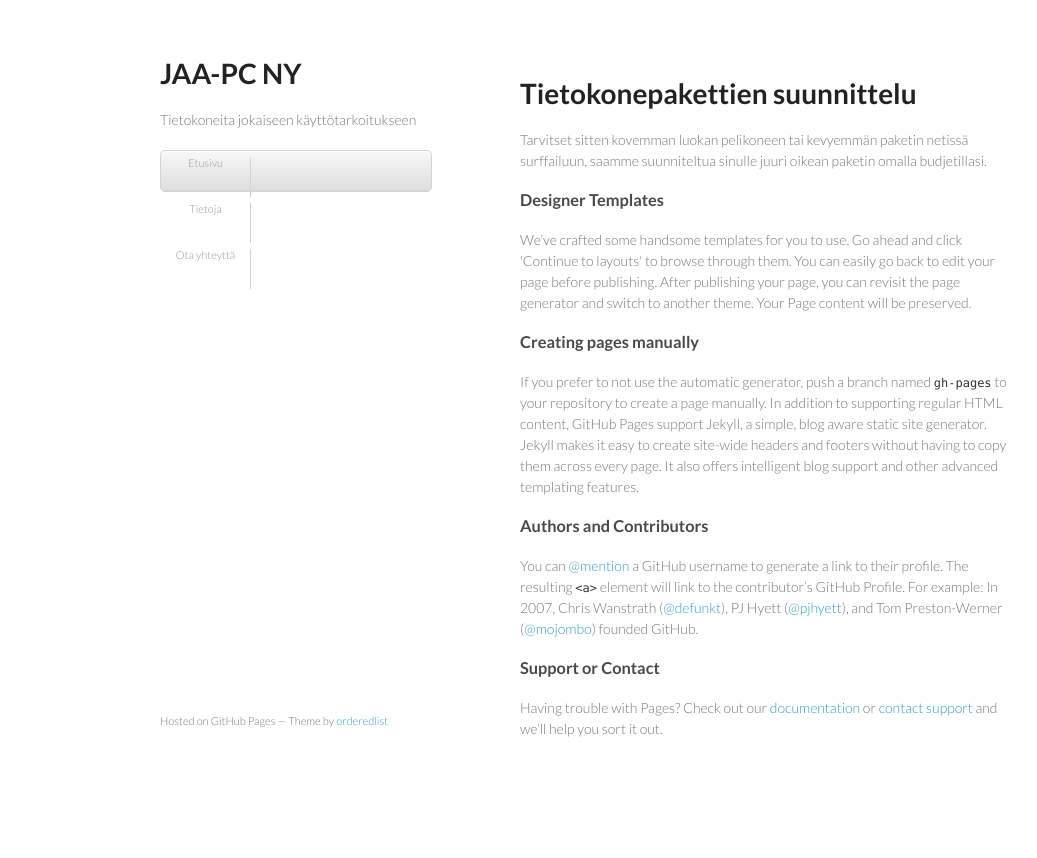
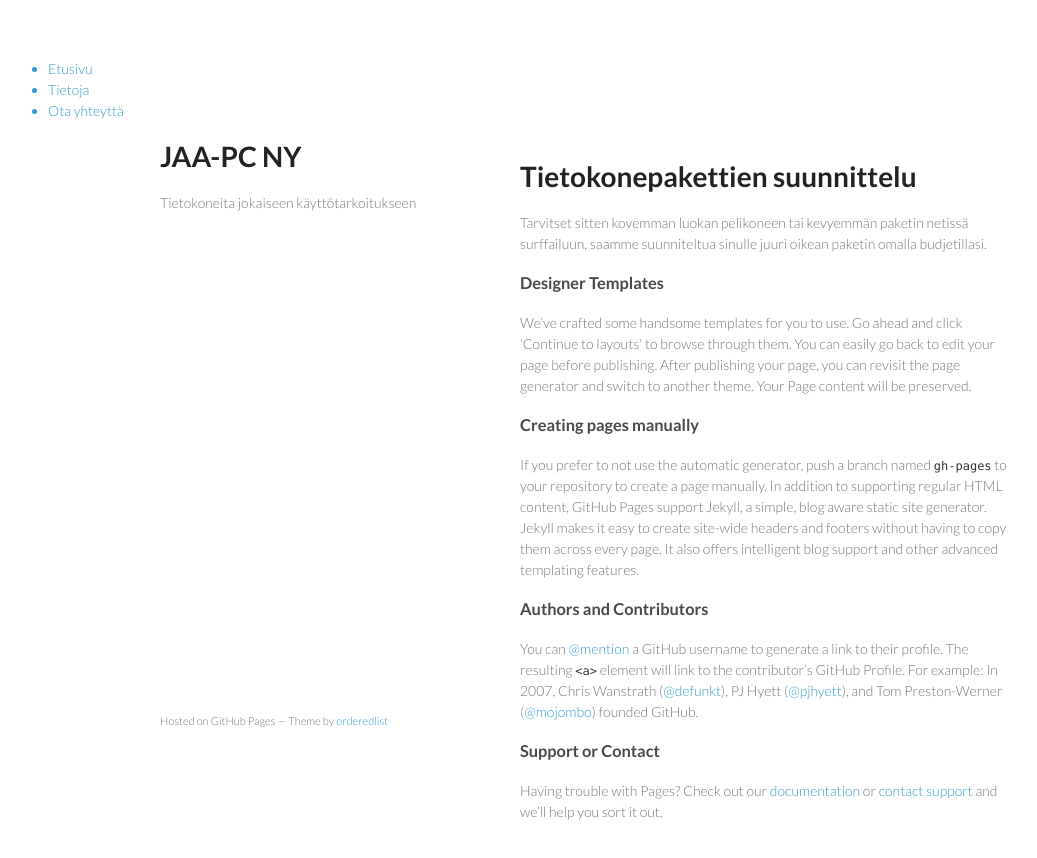
Before and after one commit to JAAPC/jaapc.github.io, a plain HTML site: page index.html in a window 1280 px wide. Shown: the whole page, without its empty margins (50-1087 px from the left). Before the commit the page ends 809 px from the top, so only its background shows below. Drawn offline with Linux system fonts and the light colour scheme.

Commit message:
Update index.html

```diff
--- a/index.html
+++ b/index.html
@@ -12,16 +12,18 @@
     <script src="//html5shiv.googlecode.com/svn/trunk/html5.js"></script>
     <![endif]-->
   </head>
+  <div class="navbar">
+    <ul>
+          <a href="index.html"><li>Etusivu</li></a>
+          <a href="info.html"><li>Tietoja</li></a>
+          <a href="contact.html"><li>Ota yhteyttä</li></a>
+        </ul>
+  </div>
   <body>
     <div class="wrapper">
       <header>
         <h1>JAA-PC NY</h1>
         <p>Tietokoneita jokaiseen käyttötarkoitukseen</p>
-        <ul>
-          <a href="index.html"><li>Etusivu</li></a>
-          <a href="info.html"><li>Tietoja</li></a>
-          <a href="contact.html"><li>Ota yhteyttä</li></a>
-        </ul>
       </header>
       <section>
         <h3>
```
